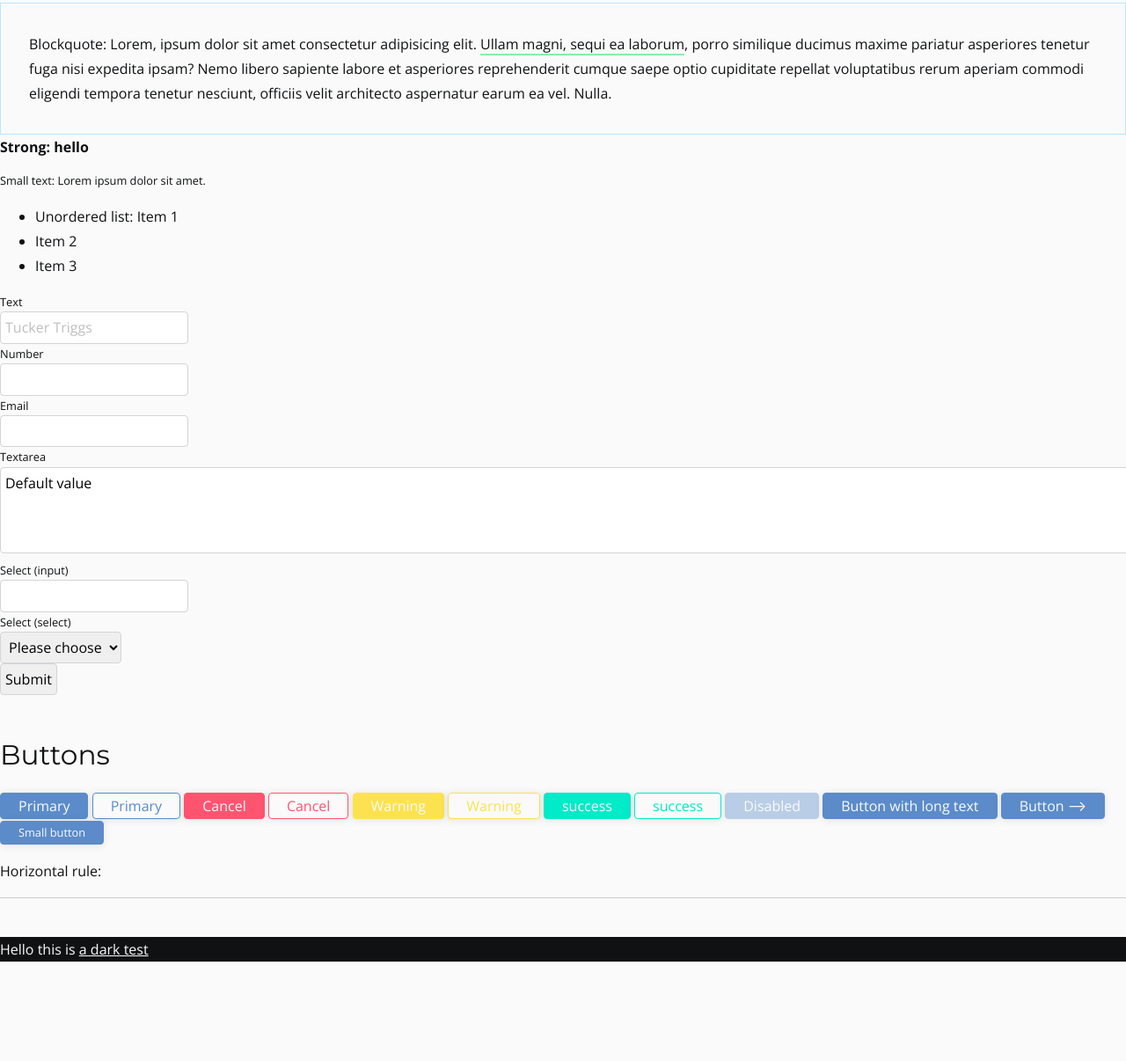
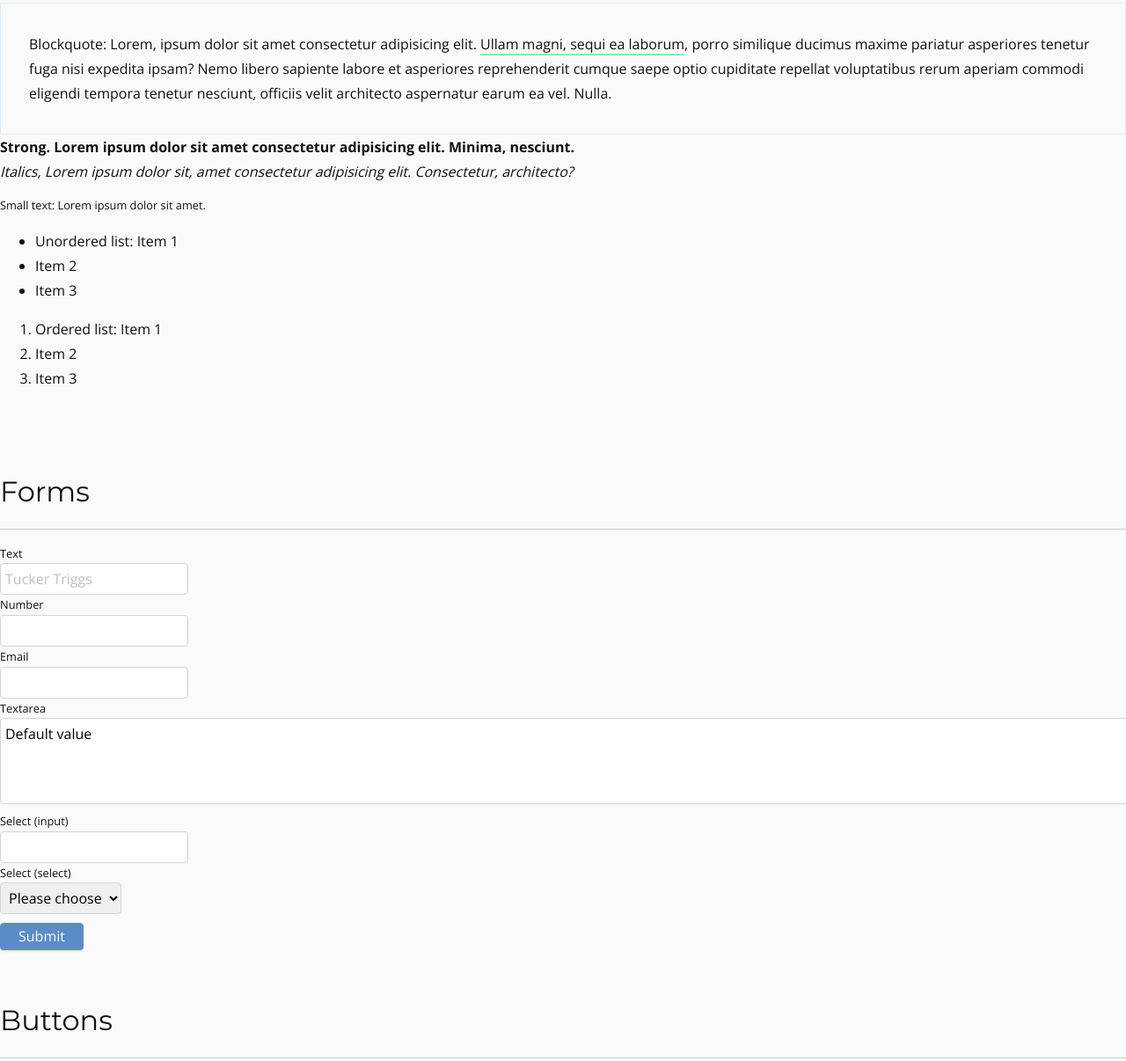
Before and after one commit to tuckpuck/wp-blank-starter, a website built with Parcel: page index.html in a window 1280 px wide. Shown: the part 679-1885 px from the top of the page at 88% size. Before the commit the page ends 1772 px from the top, so only its background shows below. Built offline with nearby package versions, Linux system fonts and the light colour scheme.

Commit message:
add elevations to css and organize index page

```diff
--- a/css/style.css
+++ b/css/style.css
@@ -13,6 +13,17 @@
   --h5: 1.25em;
   --h6: 1.1em;
   --smallText: 0.8em;
+
+  /* Elevations */
+  --level-1: 0 1px 2px 0 rgba(0, 0, 0, 0.05);
+  --level-2: 0 1px 3px 0 rgba(0, 0, 0, 0.1), 0 1px 2px 0 rgba(0, 0, 0, 0.06);
+  --level-3: 0 4px 6px -1px rgba(0, 0, 0, 0.1),
+    0 2px 4px -1px rgba(0, 0, 0, 0.06);
+  --level-4: 0 10px 15px -3px rgba(0, 0, 0, 0.1),
+    0 4px 6px -2px rgba(0, 0, 0, 0.05);
+  --level-5: 0 20px 25px -5px rgba(0, 0, 0, 0.1),
+    0 10px 10px -5px rgba(0, 0, 0, 0.04);
+  --level-inset: inset 0 2px 4px 0 rgba(0, 0, 0, 0.06);
 
   /* Tailwind Colors */
   --blueGray-50: #f8fafc;
@@ -380,10 +391,11 @@ small,
 }
 
 blockquote {
-  border: solid 1px var(--lightBlue-200);
+  border: solid 1px var(--blue-100);
   background-color: var(--light-mode-white-background);
   padding: 2em;
   margin: 0px;
+  /* box-shadow: var(--level-2); */
 }
 
 .dark {
@@ -426,15 +438,18 @@ hr {
   border-top: var(--border);
 }
 
-button {
+button,
+.button {
   appearance: none;
   background-color: var(--primary);
   color: var(--white-text);
   border: var(--border-primary);
   border-radius: 4px;
   padding: 5px 20px;
-  box-shadow: 0 1px 10px rgba(0, 0, 0, 0.1);
+  box-shadow: var(--level-2);
   cursor: pointer;
+  margin: 10px 0px;
+  transition: 0.3s ease-in-out box-shadow;
 }
 
 button.outline {
@@ -444,6 +459,7 @@ button.outline {
 }
 
 button:hover {
+  box-shadow: var(--level-3);
 }
 
 button[disabled] {
@@ -490,3 +506,22 @@ button.success-outline {
 button.small {
   font-size: var(--smallText);
 }
+
+.shadow-sm {
+  box-shadow: var(--level-1);
+}
+.shadow {
+  box-shadow: var(--level-2);
+}
+.shadow-md {
+  box-shadow: var(--level-3);
+}
+.shadow-lg {
+  box-shadow: var(--level-4);
+}
+.shadow-xl {
+  box-shadow: var(--level-5);
+}
+.shadow-inset {
+  box-shadow: var(--level-inset);
+}
--- a/index.html
+++ b/index.html
@@ -42,7 +42,9 @@
 
   <blockquote>Blockquote: Lorem, ipsum dolor sit amet consectetur adipisicing elit. <a href="">Ullam magni, sequi ea laborum</a>, porro similique ducimus maxime pariatur asperiores tenetur fuga nisi expedita ipsam? Nemo libero sapiente labore et asperiores reprehenderit cumque saepe optio cupiditate repellat voluptatibus rerum aperiam commodi eligendi tempora tenetur nesciunt, officiis velit architecto aspernatur earum ea vel. Nulla.</blockquote>
 
-  <strong>Strong: hello</strong>
+  <strong>Strong. Lorem ipsum dolor sit amet consectetur adipisicing elit. Minima, nesciunt.</strong>
+  <br>
+  <i>Italics, Lorem ipsum dolor sit, amet consectetur adipisicing elit. Consectetur, architecto?</i>
 
   <p class="text-small">Small text: Lorem ipsum dolor sit amet.</p>
 
@@ -52,6 +54,14 @@
     <li>Item 3</li>
   </ul>
 
+  <ol>
+    <li>Ordered list: Item 1</li>
+    <li>Item 2</li>
+    <li>Item 3</li>
+  </ol>
+  <br><br>
+  <h1>Forms</h1>
+  <hr>
   <form action="">
     <div><label for="text">Text</label><input id="text" type="text" placeholder="Tucker Triggs"></div>
     <div><label for="number">Number</label><input id="number" type="number"></div>
@@ -76,10 +86,12 @@
         <option value="Other">Other</option>
       </select>
       <br>
-      <input type="submit" value="Submit" />
+      <input type="submit" value="Submit" class="button" />
   </form>
 
-  <h3>Buttons</h3>
+  <br><br>
+  <h1>Buttons</h1>
+  <hr>
   <button>Primary</button>
   <button class="outline">Primary</button>
   <button class="cancel">Cancel</button>
```
